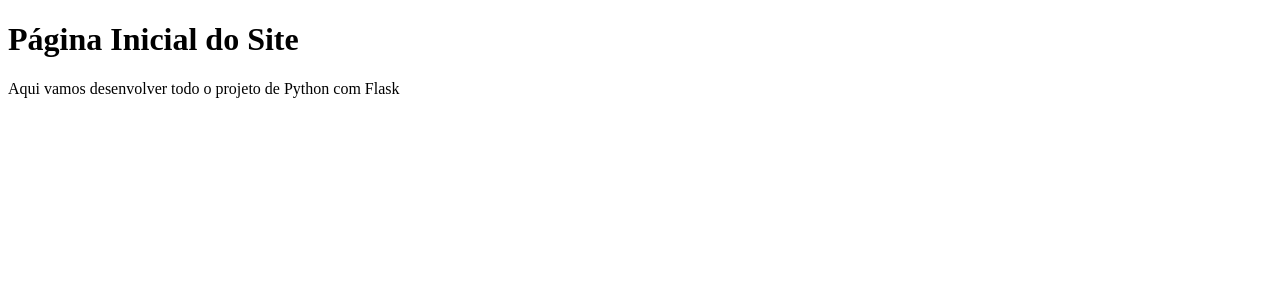
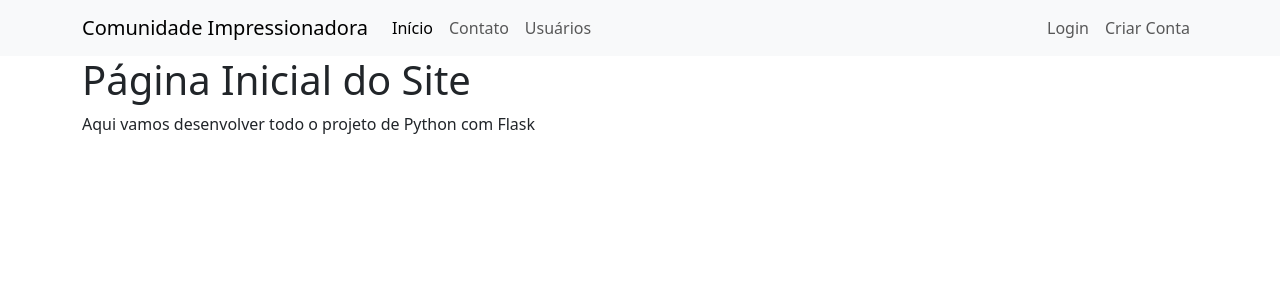
Before and after one commit to DiegoMonutti/projeto-4-hashtag-site-completo-com-flask, a Flask app: page / in a window 1280 px wide. Shown: the top 300 px of the page. Run offline with Flask 3, Linux system fonts and the light colour scheme.

Commit message:
Adicionar navbar

```diff
--- a/Main.py
+++ b/Main.py
@@ -1,6 +1,8 @@
 from flask import Flask, render_template
 
 app = Flask(__name__)
+
+lista_usuarios = ["Diego", "Ciclano", "Fulano", "Beltrano", "Manolo"]
 
 @app.route("/")
 def home():
@@ -10,5 +12,9 @@ def home():
 def contato():
     return render_template("contato.html")
 
+@app.route("/usuarios")
+def usuarios():
+    return render_template("usuarios.html", lista_usuarios=lista_usuarios)
+
 if __name__ == '__main__':
     app.run(debug=True)
--- /dev/null
+++ b/templates/base.html
@@ -0,0 +1,18 @@
+<!DOCTYPE html>
+<html lang="pt-br">
+    <head>
+        <meta charset="UTF-8">
+        <title>Comunidade Impressionadora</title>
+        <link href="https://cdn.jsdelivr.net/npm/bootstrap@5.3.0-alpha3/dist/css/bootstrap.min.css" rel="stylesheet" integrity="sha384-KK94CHFLLe+nY2dmCWGMq91rCGa5gtU4mk92HdvYe+M/SXH301p5ILy+dN9+nJOZ" crossorigin="anonymous">
+
+        {% block head %}
+        {% endblock %}
+    </head>
+    <body>
+        {% include 'navbar.html' %}
+        {% block body %}
+        {% endblock %}
+
+        <script src="https://cdn.jsdelivr.net/npm/bootstrap@5.3.0-alpha3/dist/js/bootstrap.bundle.min.js" integrity="sha384-ENjdO4Dr2bkBIFxQpeoTz1HIcje39Wm4jDKdf19U8gI4ddQ3GYNS7NTKfAdVQSZe" crossorigin="anonymous"></script>
+    </body>
+</html>
--- a/templates/home.html
+++ b/templates/home.html
@@ -1,11 +1,8 @@
-<!DOCTYPE html>
-<html lang="pt-br">
-<head>
-    <meta charset="UTF-8">
-    <title>Title</title>
-</head>
-<body>
-    <h1>Página Inicial do Site</h1>
-    <p>Aqui vamos desenvolver todo o projeto de Python com Flask</p>
-</body>
-</html>
+{% extends 'base.html' %}
+
+{% block body %}
+    <div class="container">
+        <h1>Página Inicial do Site</h1>
+        <p>Aqui vamos desenvolver todo o projeto de Python com Flask</p>
+    </div>
+{% endblock %}
--- /dev/null
+++ b/templates/navbar.html
@@ -0,0 +1,29 @@
+<nav class="navbar navbar-expand-lg bg-body-tertiary">
+    <div class="container-fluid container">
+      <a class="navbar-brand" href="/">Comunidade Impressionadora</a>
+      <button class="navbar-toggler" type="button" data-bs-toggle="collapse" data-bs-target="#navbarSupportedContent" aria-controls="navbarSupportedContent" aria-expanded="false" aria-label="Toggle navigation">
+        <span class="navbar-toggler-icon"></span>
+      </button>
+      <div class="collapse navbar-collapse" id="navbarSupportedContent">
+        <ul class="navbar-nav me-auto mb-2 mb-lg-0">
+          <li class="nav-item">
+            <a class="nav-link active" aria-current="page" href="/">Início</a>
+          </li>
+          <li class="nav-item">
+            <a class="nav-link" href="/contato">Contato</a>
+          </li>
+          <li class="nav-item">
+            <a class="nav-link" href="/usuarios">Usuários</a>
+          </li>
+        </ul>
+        <ul class="navbar-nav d-flex">
+            <li class="nav-item">
+                <a class="nav-link" href="#">Login</a>
+            </li>
+            <li class="nav-item">
+                <a class="nav-link" href="#">Criar Conta</a>
+            </li>
+        </ul>
+      </div>
+    </div>
+  </nav>
```
Also changed, not shown: templates/contato.html (+8 -11 lines), templates/usuarios.html (added, +11 -0 lines).
